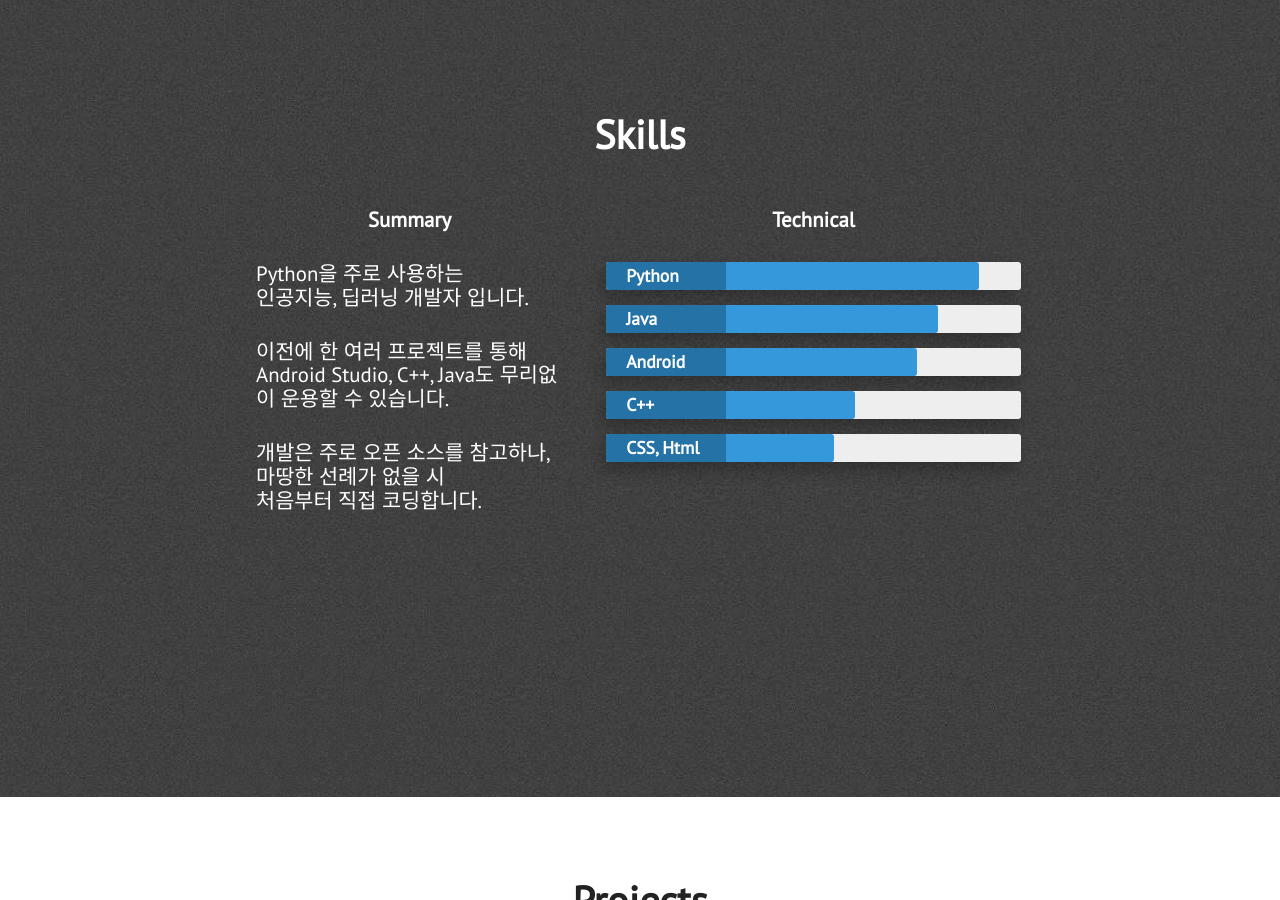
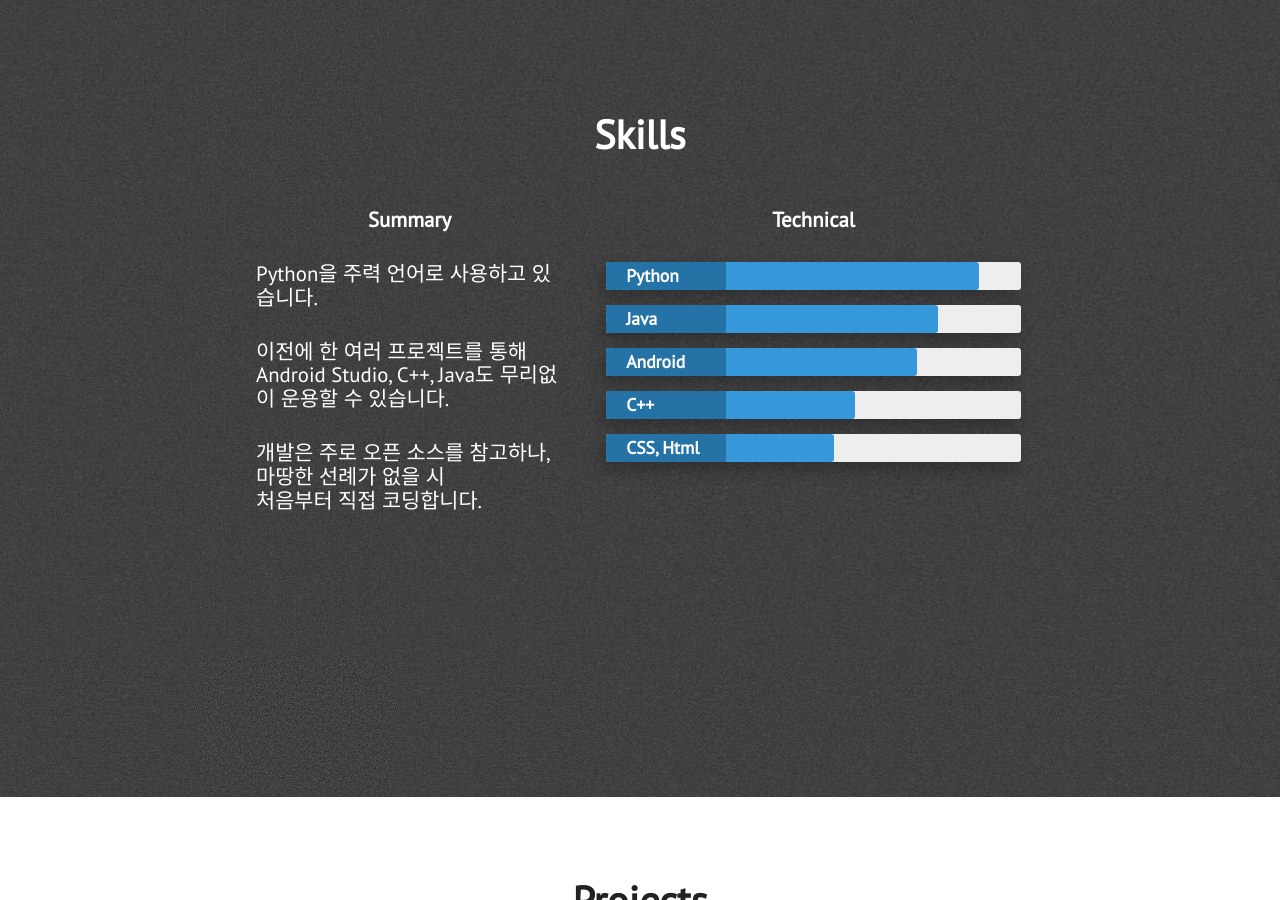
Before and after one commit to SongChaeYoung98/SongChaeYoung98.github.io, a Jekyll site: the page built from index.html, in a window 1280 px wide and 900 px high, scrolled down 2103 px. Built offline with Jekyll 4.4.1, drawn with Linux system fonts in a browser that asks for light colours; nearby versions of some CDN libraries.

Commit message:
Update skills.html

```diff
--- a/_includes/skills.html
+++ b/_includes/skills.html
@@ -8,7 +8,7 @@
                 <div class="what-i-do">
                     <h3 class="center-align skills-subsection">Summary</h3>
                     <p class="paragraph-text left-align">
-                        Python을 주로 사용하는<br>인공지능, 딥러닝 개발자 입니다.
+                        Python을 주력 언어로 사용하고 있습니다.
                     </p>
                     <p class="paragraph-text left-align">
                         이전에 한 여러 프로젝트를 통해 Android Studio, C++, Java도 무리없이 운용할 수 있습니다.
```
